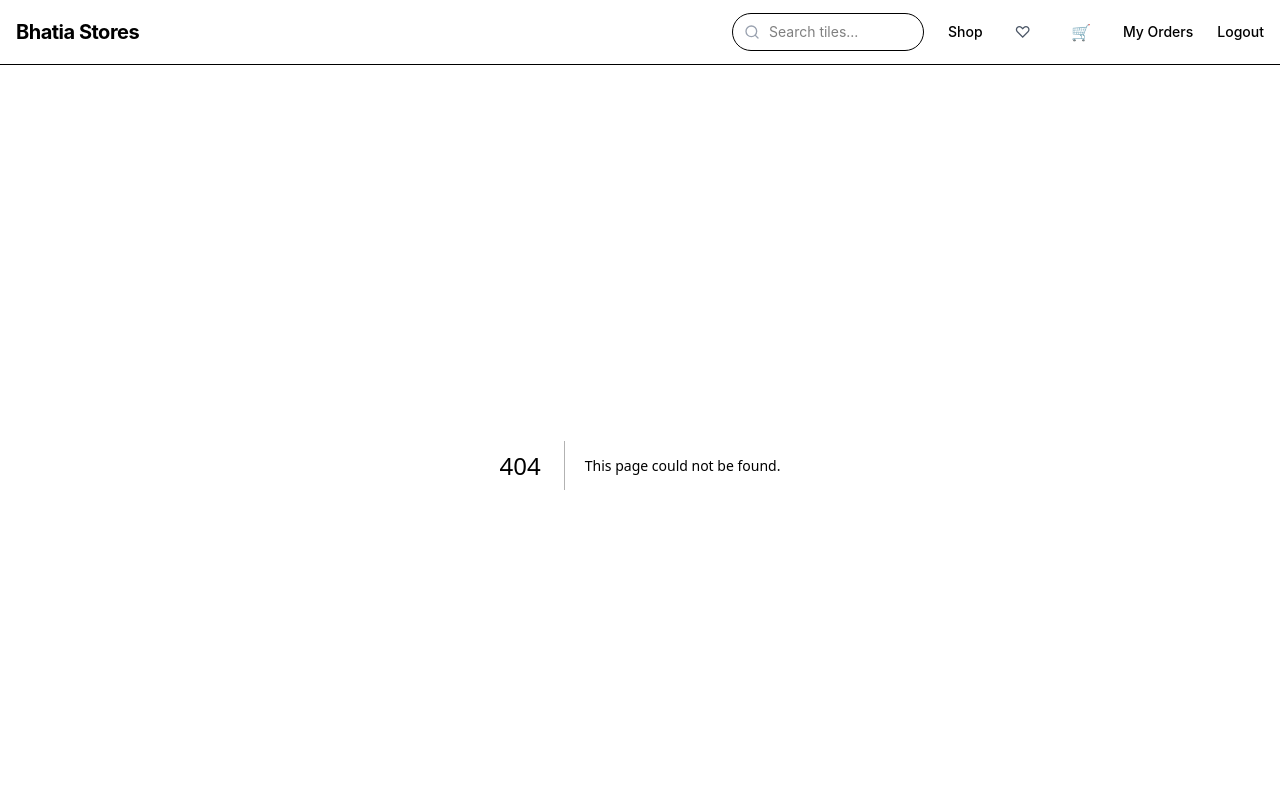
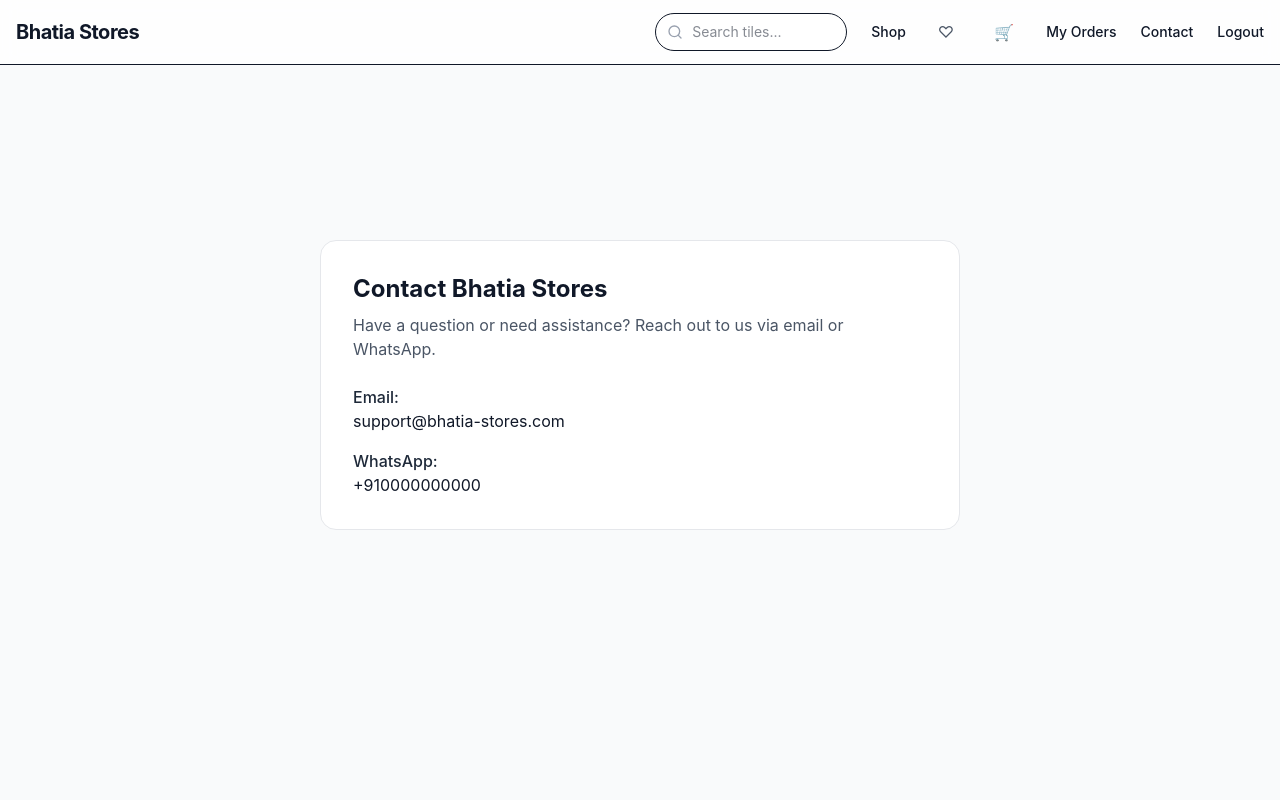
Before and after one commit to HarshithaNagireddigari/bhatia-stores, a Next.js app: page /contact in a window 1280 px wide. Before the commit this address had no page. Shown: the top 800 px of the page. Built offline with nearby package versions, Linux system fonts and the light colour scheme.

Commit message:
feat: add Contact page with email and WhatsApp, update navbar links

```diff
--- /dev/null
+++ b/src/app/contact/page.tsx
@@ -0,0 +1,52 @@
+"use client";
+
+import { toast } from "sonner";
+import { useState } from "react";
+
+export default function ContactPage() {
+  const [emailSent, setEmailSent] = useState(false);
+  const [loading, setLoading] = useState(false);
+
+  const email = "support@bhatia-stores.com";
+  const whatsapp = "+910000000000"; // placeholder number
+
+  async function handleEmailSubmit(e: React.FormEvent) {
+    e.preventDefault();
+    setLoading(true);
+    try {
+      // Placeholder: In production integrate with an email service.
+      console.log(`📧 Email contact requested: ${email}`);
+      toast.success("Your message request was logged. We'll get back to you shortly.");
+      setEmailSent(true);
+    } catch {
+      toast.error("Failed to send message.");
+    } finally {
+      setLoading(false);
+    }
+  }
+
+  return (
+    <div className="mx-auto flex min-h-[80vh] max-w-2xl items-center px-4 py-12">
+      <div className="w-full rounded-2xl border border-gray-200 bg-white p-8 dark:border-gray-700 dark:bg-gray-800">
+        <h1 className="text-2xl font-bold text-gray-900 dark:text-white">Contact Bhatia Stores</h1>
+        <p className="mt-2 text-gray-600 dark:text-gray-300">
+          Have a question or need assistance? Reach out to us via email or WhatsApp.
+        </p>
+        <div className="mt-6 space-y-4">
+          <div>
+            <p className="font-medium text-gray-800 dark:text-gray-200">Email:</p>
+            <a href={`mailto:${email}`} className="text-primary-600 hover:underline dark:text-primary-400">
+              {email}
+            </a>
+          </div>
+          <div>
+            <p className="font-medium text-gray-800 dark:text-gray-200">WhatsApp:</p>
+            <a href={`https://wa.me/${whatsapp.replace(/[^0-9]/g, "")}`} target="_blank" rel="noopener noreferrer" className="text-primary-600 hover:underline dark:text-primary-400">
+              {whatsapp}
+            </a>
+          </div>
+        </div>
+      </div>
+    </div>
+  );
+}
--- a/src/components/Hero.tsx
+++ b/src/components/Hero.tsx
@@ -95,10 +95,36 @@ function RatingStars({ rating }: { rating: number }) {
   );
 }
 
+import { useCart } from "@/components/CartContext";
+import { useWishlist } from "@/components/WishlistContext";
 export default function Hero() {
   const [mounted, setMounted] = useState(false);
   const [activeIndex, setActiveIndex] = useState(0);
   const [hasInteracted, setHasInteracted] = useState(false);
+  // Cart & Wishlist actions for floating product cards
+  const { addItem } = useCart();
+  const { toggleItem, hasItem } = useWishlist();
+
+  const handleAddToCart = (product) => {
+    addItem({
+      productId: product.id,
+      name: product.name,
+      price: parseFloat(product.price.replace(/[^0-9.]/g, "")),
+      image: product.image,
+      quantity: 1,
+    });
+  };
+
+  const handleToggleWishlist = (product) => {
+    toggleItem({
+      productId: product.id,
+      name: product.name,
+      price: parseFloat(product.price.replace(/[^0-9.]/g, "")),
+      image: product.image,
+      quantity: 1,
+    });
+  };
+
   const intervalRef = useRef<ReturnType<typeof setInterval> | null>(null);
 
   const active = CATEGORIES[activeIndex];
@@ -273,7 +299,7 @@ export default function Hero() {
               >
                 <div className="flex items-center justify-between">
                   <active.icon size={16} className="text-primary" />
-                  <button type="button" aria-label={`Add ${product.name} to wishlist`} className="rounded-full p-1 text-neutral-300 transition hover:bg-white/10 hover:text-primary">
+                  <button type="button" aria-label={`Add ${product.name} to wishlist`} onClick={() => handleToggleWishlist(product)} className="rounded-full p-1 text-neutral-300 transition hover:bg-white/10 hover:text-primary">
                     <Heart size={13} />
                   </button>
                 </div>
--- a/src/components/Navbar.tsx
+++ b/src/components/Navbar.tsx
@@ -69,6 +69,7 @@ export default function Navbar() {
             )}
           </Link>
           <Link href="/orders" className={linkClass}>My Orders</Link>
+              <Link href="/contact" className={linkClass}>Contact</Link>
           <button
             onClick={async () => {
               await fetch('/api/auth/logout', { method: 'POST' });
@@ -112,6 +113,7 @@ export default function Navbar() {
             <Link href="/wishlist" className={linkClass} onClick={() => setMobileOpen(false)}>♡ Wishlist</Link>
             <Link href="/cart" className={linkClass} onClick={() => setMobileOpen(false)}>🛒 Cart ({itemCount})</Link>
             <Link href="/orders" className={linkClass} onClick={() => setMobileOpen(false)}>My Orders</Link>
+              <Link href="/contact" className={linkClass} onClick={() => setMobileOpen(false)}>Contact</Link>
           <button
             onClick={async () => {
               await fetch('/api/auth/logout', { method: 'POST' });
```
